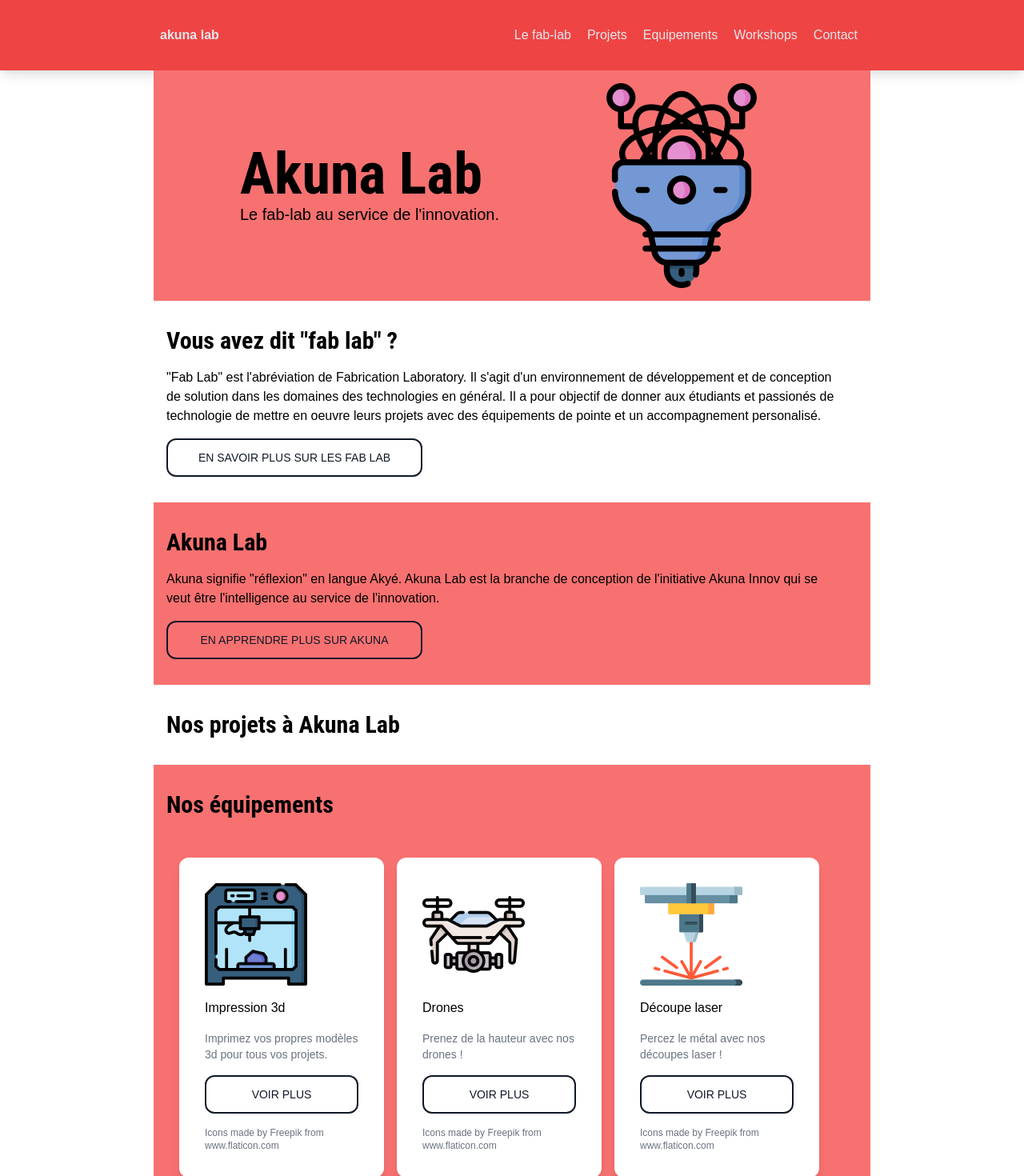
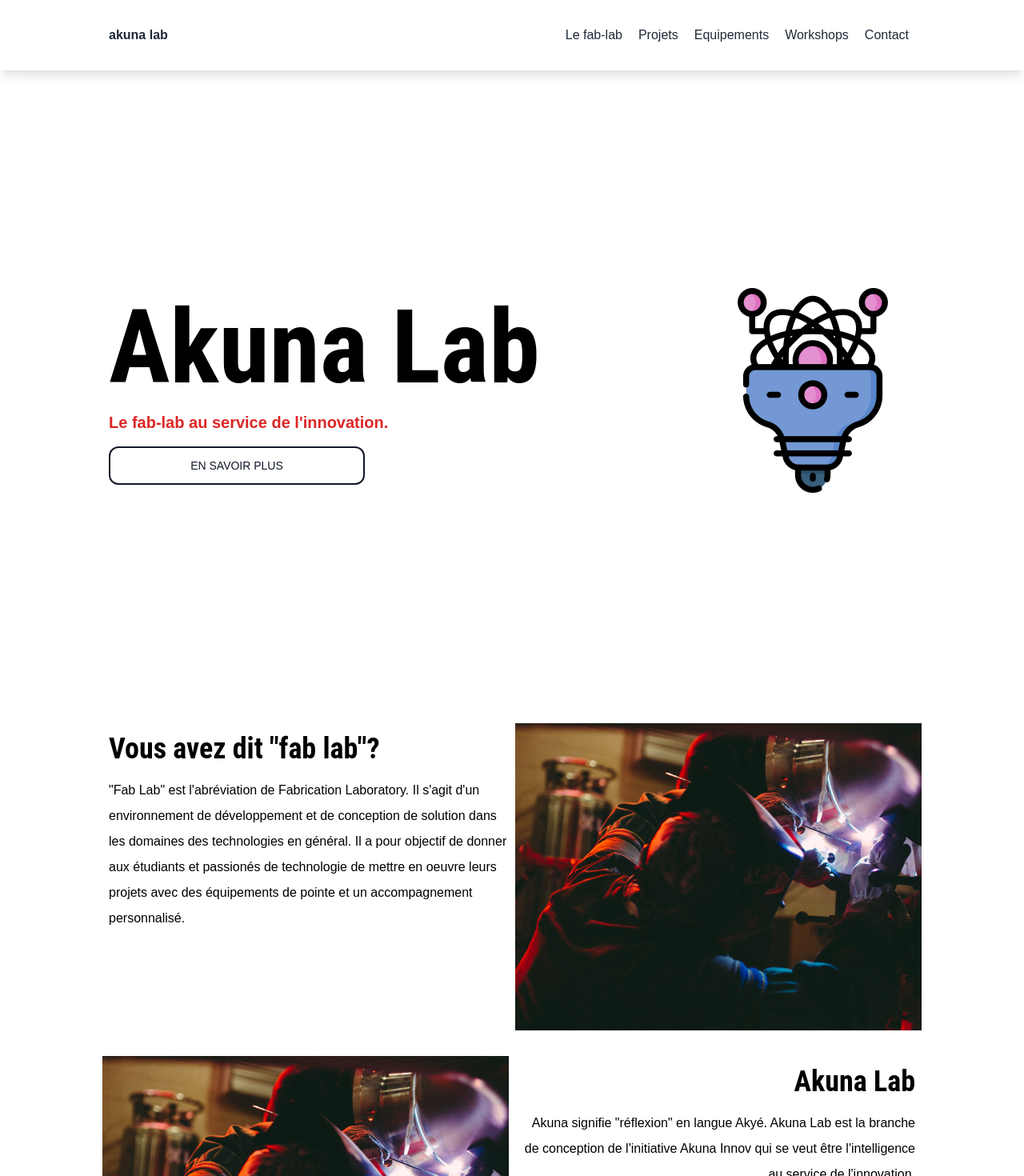
Before and after one commit to Saintjna/akunalab, a Next.js app: page / in a window 1280 px wide. Shown: the top 1470 px of the page at 80% size. Built offline with nearby package versions, Linux system fonts and the light colour scheme.

Commit message:
Redesign the homepage

```diff
--- a/components/Box/Box.js
+++ b/components/Box/Box.js
@@ -1,12 +1,19 @@
-const Box = ({ children, bg, illustration, direction }) => {
+const Box = ({ children, bg, illustration, direction, aside, height }) => {
+  // return (
+  //   <div className={`flex flex-col sm:flex-row justify-evenly items-start sm:items-center w-full py-4 px-2 gap-4 ${bg} dark:bg-gray-800 dark:text-white ${height}`}>
+  //     <div className={`flex justify-evenly items-start w-full py-4 px-2 gap-4 ${direction ? `flex-col sm:${direction}` : 'flex-col'}`}>
+  //       {children}
+  //     </div>
+  //     <div>
+  //       {illustration}
+  //       {aside}
+  //     </div>
+  //   </div>
+  // )
+
   return (
-    <div className={`flex flex-col sm:flex-row justify-evenly items-start sm:items-center w-full py-4 px-2 gap-4 ${bg} dark:bg-gray-800 dark:text-white`}>
-      <div className={`flex justify-evenly items-start w-full py-4 px-2 gap-4 ${direction ? `flex-col sm:${direction}` : 'flex-col'}`}>
-        {children}
-      </div>
-      <div>
-        {illustration}
-      </div>
+    <div className={`flex flex-col sm:flex-row justify-evenly items-start w-full ${bg} min-h-96 mb-4 mt-4`}>
+      {children}
     </div>
   )
 }
--- a/components/Button/Button.js
+++ b/components/Button/Button.js
@@ -1,4 +1,4 @@
-import { Link } from 'next/link'
+import Link from 'next/link'
 
 const Button = ({ children, link }) => {
   return (
--- a/components/Hero/Hero.js
+++ b/components/Hero/Hero.js
@@ -2,8 +2,8 @@ import Image from 'next/image'
 
 const Hero = ({ children, img, img_alt }) => {
   return (
-    <div className="flex flex-col sm:flex-row justify-evenly items-start sm:items-center bg-red-400 dark:bg-gray-900 text-black dark:text-white w-full py-4 px-2 m-h-80">
-      <div>
+    <div className="flex flex-col sm:flex-row justify-between items-start sm:items-center dark:bg-gray-900 text-black dark:text-white w-full py-4 px-2 min-h-screen gap-4">
+      <div className="flex flex-col gap-4">
       {children}
       </div>
       {img && <Image src={img} alt={img_alt} />}
--- a/components/Layout/Layout.js
+++ b/components/Layout/Layout.js
@@ -4,7 +4,7 @@ const Layout = ({ children }) => {
   return (
     <div className="flex flex-col min-h-screen dark:bg-gray-900 dark:text-white">
       <Navbar />
-      <div className="flex flex-col justify-between w-full sm:max-w-4xl mx-auto">
+      <div className="flex flex-col justify-between w-full sm:max-w-5xl mx-auto mb-4">
         {children}
       </div>
     </div>
--- a/components/Navbar/Navbar.js
+++ b/components/Navbar/Navbar.js
@@ -9,20 +9,20 @@ const NavLinks = () => {
       <MenuButton/>
     </div>
     <div className="hidden sm:flex space-x-1">
-      <Link href="#">
-        <a className="py-4 px-2 text-gray-200">Le fab-lab</a>
+      <Link href="akunalab">
+        <a className="py-4 px-2 text-gray-800">Le fab-lab</a>
       </Link>
-      <Link href="#">
-        <a className="py-4 px-2 text-gray-200">Projets</a>
+      <Link href="projets">
+        <a className="py-4 px-2 text-gray-800">Projets</a>
       </Link>
-      <Link href="#">
-        <a className="py-4 px-2 text-gray-200">Equipements</a>
+      <Link href="equipements">
+        <a className="py-4 px-2 text-gray-800">Equipements</a>
       </Link>
-      <Link href="#">
-        <a className="py-4 px-2 text-gray-200">Workshops</a>
+      <Link href="workshops">
+        <a className="py-4 px-2 text-gray-800">Workshops</a>
       </Link>
-      <Link href="#">
-        <a className="py-4 px-2 text-gray-200">Contact</a>
+      <Link href="contact">
+        <a className="py-4 px-2 text-gray-800">Contact</a>
       </Link>
     </div>
     </>
@@ -32,20 +32,20 @@ const NavLinks = () => {
 const NavLinksMobile = () => {
   return (
     <div className="flex flex-col items-end space-x-1">
-      <Link href="#">
-        <a className="py-2 px-2 text-gray-200">Le fab-lab</a>
+      <Link href="akunalab">
+        <a className="py-2 px-2 text-gray-800">Le fab-lab</a>
       </Link>
-      <Link href="#">
-        <a className="py-2 px-2 text-gray-200">Projets</a>
+      <Link href="projets">
+        <a className="py-2 px-2 text-gray-800">Projets</a>
       </Link>
-      <Link href="#">
-        <a className="py-2 px-2 text-gray-200">Equipements</a>
+      <Link href="equipements">
+        <a className="py-2 px-2 text-gray-800">Equipements</a>
       </Link>
-      <Link href="#">
-        <a className="py-2 px-2 text-gray-200">Workshops</a>
+      <Link href="workshops">
+        <a className="py-2 px-2 text-gray-800">Workshops</a>
       </Link>
-      <Link href="#">
-        <a className="py-2 px-2 text-gray-200">Contact</a>
+      <Link href="contact">
+        <a className="py-2 px-2 text-gray-800">Contact</a>
       </Link>
     </div>
   )
@@ -81,9 +81,9 @@ const MenuButton = () => {
 const Navbar = () => {
 
   return (
-    <nav className="flex shadow-lg bg-red-500 dark:bg-gray-800 text-gray-200 dark:text-white">
-      <div className="flex justify-between w-full sm:max-w-4xl mx-auto items-start sm:items-center py-4 px-2">
-        <p className="font-bold">akuna lab</p>
+    <nav className="flex shadow-lg bg-white dark:bg-gray-800 text-gray-800 dark:text-white sticky top-0 z-50">
+      <div className="flex justify-between w-full sm:max-w-5xl mx-auto items-start sm:items-center py-4 px-2">
+        <Link href="/"><a className="font-bold">akuna lab</a></Link>
         {/* {showMenu<540 ? <MenuButton/> : <NavLinks/>} */}
         <NavLinks/>
       </div>
--- /dev/null
+++ b/pages/akunalab.js
@@ -0,0 +1,15 @@
+import Head from 'next/head'
+import Layout from '../components/Layout/Layout'
+
+export default function AkunaLab() {
+  return (
+    <Layout>
+      <Head>
+        <title>Akuna Lab | Le fab lab</title>
+        <meta name="description" content="Akuna Lab le fab-lab au service de l'innovation" />
+        <link rel="icon" href="/favicon.ico" />
+      </Head>
+      <h1>Le fab lab</h1>
+    </Layout>
+  )
+}
--- /dev/null
+++ b/pages/contact.js
@@ -0,0 +1,15 @@
+import Head from 'next/head'
+import Layout from '../components/Layout/Layout'
+
+export default function Contact() {
+  return (
+    <Layout>
+      <Head>
+        <title>Akuna Lab | Contact</title>
+        <meta name="description" content="Akuna Lab le fab-lab au service de l'innovation" />
+        <link rel="icon" href="/favicon.ico" />
+      </Head>
+      <h1>Contact</h1>
+    </Layout>
+  )
+}
--- a/pages/index.js
+++ b/pages/index.js
@@ -1,4 +1,5 @@
 import Head from 'next/head'
+import Image from 'next/image'
 import Layout from '../components/Layout/Layout'
 import Hero from '../components/Hero/Hero'
 import Box from '../components/Box/Box'
@@ -8,51 +9,7 @@ import printingImg from '../public/3d-printing.png'
 import droneImg from '../public/drone.png'
 import laserImg from '../public/laser.png'
 import scienceImg from '../public/science (2).png'
-
-const Equipements = () => {
-  return (
-    <Box bg="bg-red-400">
-      <h1 className="text-3xl font-bold font-mono">Nos équipements</h1>
-      <Box bg="bg-red-400" direction="flex-row">
-      <Card
-        title="Impression 3d"
-        text="Imprimez vos propres modèles 3d pour tous vos projets."
-        img={printingImg}
-        img_alt="3d printing machine"
-      >
-        <Button>Voir plus</Button>
-        <div className="text-xs text-gray-500">Icons made by <a href="https://www.freepik.com" title="Freepik">Freepik</a> from <a href="https://www.flaticon.com/" title="Flaticon">www.flaticon.com</a></div>
-      </Card>
-      <Card
-        title="Drones"
-        text="Prenez de la hauteur avec nos drones !"
-        img={droneImg}
-        img_alt="a drone"
-      >
-        <Button>Voir plus</Button>
-        <div className="text-xs text-gray-500">Icons made by <a href="https://www.flaticon.com/authors/freepik" title="Freepik">Freepik</a> from <a href="https://www.flaticon.com/" title="Flaticon">www.flaticon.com</a></div>
-      </Card>
-      <Card
-        title="Découpe laser"
-        text="Percez le métal avec nos découpes laser !"
-        img={laserImg}
-        img_alt="a laser cutting metal"
-      >
-        <Button>Voir plus</Button>
-        <div className="text-xs text-gray-500">Icons made by <a href="https://www.flaticon.com/authors/freepik" title="Freepik">Freepik</a> from <a href="https://www.flaticon.com/" title="Flaticon">www.flaticon.com</a></div>
-      </Card>
-      </Box>
-    </Box>
-  )
-}
-
-const Projets = () => {
-  return (
-    <Box>
-      <h1 className="text-3xl font-bold font-mono">Nos projets à Akuna Lab</h1>
-    </Box>
-  )
-}
+import aboutImg from '../public/about-image.jpg'
 
 export default function Home() {
   return (
@@ -63,21 +20,43 @@ export default function Home() {
         <link rel="icon" href="/favicon.ico" />
       </Head>
       <Hero img={scienceImg} img_alt="a light bulb as science">
-        <h1 className="text-7xl font-bold font-mono">Akuna Lab</h1>
-        <p className="text-xl">Le fab-lab au service de {`l'innovation`}.</p>
+        <h1 className="text-8xl sm:text-9xl font-bold font-mono">Akuna Lab</h1>
+        <p className="text-xl text-red-600 font-bold">Le fab-lab au service de {`l'innovation`}.</p>
+        <Button link="akunalab">En savoir plus</Button>
       </Hero>
       <Box>
-        <h1 className="text-3xl font-bold font-mono">Vous avez dit {`"fab lab"`} ?</h1>
-        <p>{`"Fab Lab"`} est {`l'abréviation`} de Fabrication Laboratory. Il {`s'agit`} {`d'un`} environnement de développement et de conception de solution dans les domaines des technologies en général. Il a pour objectif de donner aux étudiants et passionés de technologie de mettre en oeuvre leurs projets avec des équipements de pointe et un accompagnement personalisé.</p>
-        <Button>En savoir plus sur les Fab Lab</Button>
+        <div className="flex flex-col gap-4 w-full h-96 px-2 py-3">
+          <h1 className="text-4xl sm:text-4xl font-bold font-mono">Vous avez dit "fab lab"?</h1>
+          <p className="leading-8">
+          {`"Fab Lab"`} est {`l'abréviation`} de Fabrication Laboratory. Il {`s'agit`} {`d'un`} environnement de développement et de conception de solution dans les domaines des technologies en général. Il a pour objectif de donner aux étudiants et passionés de technologie de mettre en oeuvre leurs projets avec des équipements de pointe et un accompagnement personnalisé.
+          </p>
+        </div>
+        <div className="h-96 w-full relative z-0">
+          <Image
+            src={aboutImg}
+            alt="Picture of soldering"
+            layout="fill"
+            objectFit="cover"
+          />
+        </div>
       </Box>
-      <Box bg="bg-red-400" >
-        <h1 className="text-3xl font-bold font-mono">Akuna Lab</h1>
-        <p>Akuna signifie {`"réflexion"`} en langue Akyé. Akuna Lab est la branche de conception de {`l'initiative`} Akuna Innov qui se veut être {`l'intelligence`} au service de {`l'innovation`}.</p>
-        <Button>En apprendre plus sur Akuna</Button>
+      <Box>
+        <div className="h-96 w-full relative z-0">
+          <Image
+            src={aboutImg}
+            alt="Picture of soldering"
+            layout="fill"
+            objectFit="cover"
+          />
+        </div>
+        <div className="flex flex-col gap-4 w-full h-96 px-2 py-3 items-end">
+          <h1 className="text-4xl sm:text-4xl font-bold font-mono">Akuna Lab</h1>
+          <p className="leading-8 text-right">
+          Akuna signifie {`"réflexion"`} en langue Akyé. Akuna Lab est la branche de conception de {`l'initiative`} Akuna Innov qui se veut être {`l'intelligence`} au service de {`l'innovation`}.
+          </p>
+          <Button link="akunalab">En apprendre plus sur Akuna</Button>
+        </div>
       </Box>
-      <Projets />
-      <Equipements />
     </Layout>
   )
 }
--- /dev/null
+++ b/pages/projets.js
@@ -0,0 +1,15 @@
+import Head from 'next/head'
+import Layout from '../components/Layout/Layout'
+
+export default function Projets() {
+  return (
+    <Layout>
+      <Head>
+        <title>Akuna Lab | Projets</title>
+        <meta name="description" content="Akuna Lab le fab-lab au service de l'innovation" />
+        <link rel="icon" href="/favicon.ico" />
+      </Head>
+      <h1>Projets</h1>
+    </Layout>
+  )
+}
--- a/tailwind.config.js
+++ b/tailwind.config.js
@@ -1,7 +1,7 @@
 module.exports = {
   purge: [],
   purge: ['./pages/**/*.{js,ts,jsx,tsx}', './components/**/*.{js,ts,jsx,tsx}'],
-  darkMode: 'media', // or 'media' or 'class'
+  darkMode: false, // or 'media' or 'class'
   theme: {
     extend: {},
     fontFamily: {
```
Also changed, not shown: pages/equipements.js (added, +15 -0 lines), pages/workshops.js (added, +15 -0 lines), public/about-image.jpg (added), 1 other file (tests, documents, lock files or other folders).
